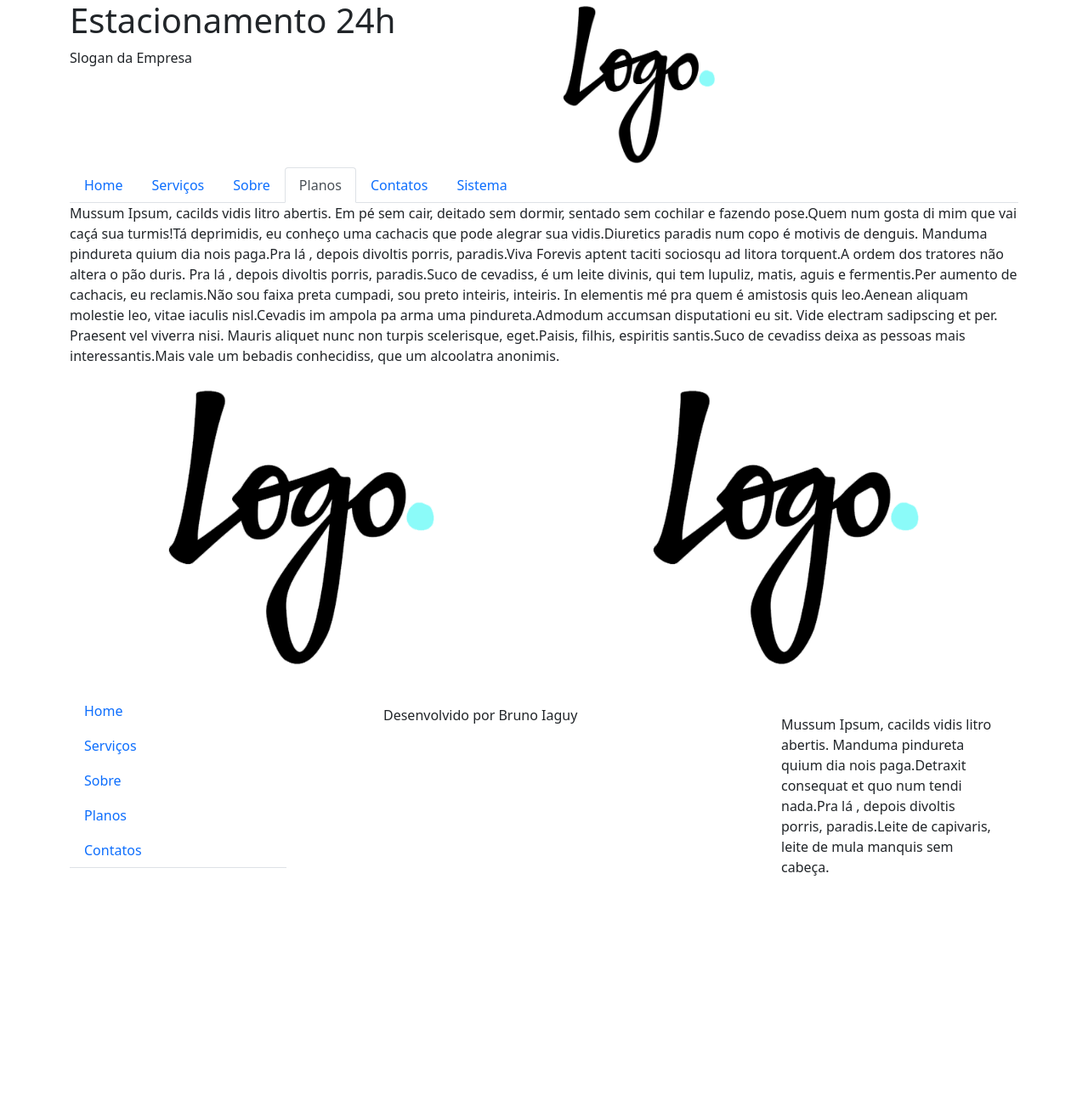
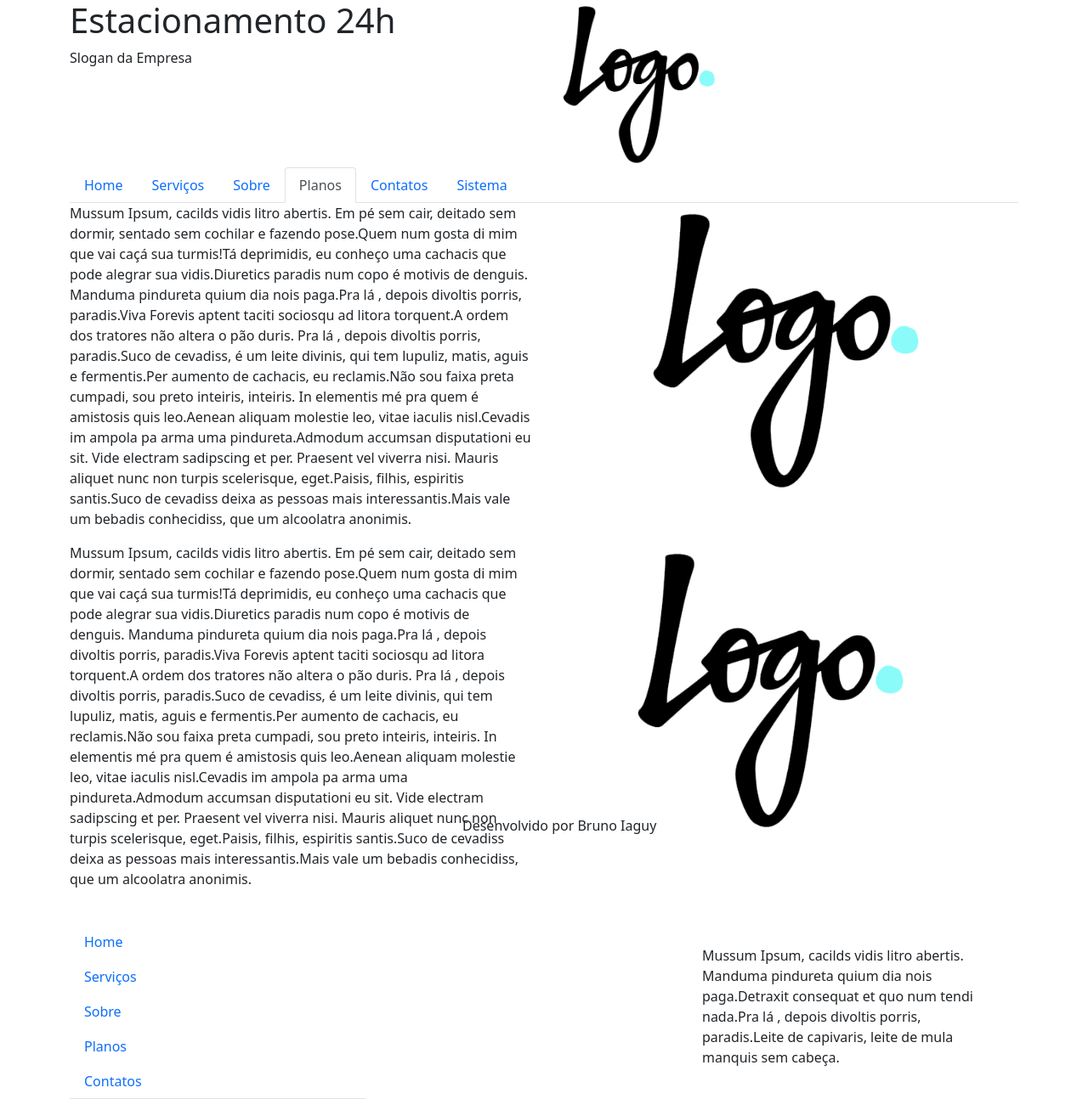
Before and after one commit to iaguy/SistemaEstacionamentoWeb-Django, a Django app: page /planos/ in a window 1280 px wide. Shown: the whole page at 85% size. Before the commit the page ends 1031 px from the top, so only its background shows below. Run offline with Django 4.2, Linux system fonts and the light colour scheme; some libraries are stand-ins or nearby versions.

Commit message:
update footer

```diff
--- a/static/bootstrap/css/link.css
+++ b/static/bootstrap/css/link.css
@@ -48,7 +48,7 @@ div .imgplano{
 }
 
 .confroda{
-    bottom: -70px;
+    bottom: -200px;
     position: absolute;
     padding-left: 90px;
 }
--- a/website/templates/website/footer.html
+++ b/website/templates/website/footer.html
@@ -1,7 +1,7 @@
 {% load static %}
 <link rel="stylesheet" href="{% static 'bootstrap/css/link.css' %}">
 <div class="row confdiv">
-    <div class="col-3">
+    <div class="col-4">
         <ul class="nav nav-tabs">
           <ul class="nav flex-column ">
               <li class="nav-item">
@@ -22,10 +22,10 @@
             </ul>
         </ul>
     </div>
-    <div class="col-6">
+    <div class="col-4">
             <p class="confroda">Desenvolvido por <a href="https://github.com/iaguy" target="_blank">Bruno Iaguy</a></p>
     </div>
-    <div class="col-3 confdiv">
+    <div class="col-4 confdiv">
         <p>Mussum Ipsum, cacilds vidis litro abertis. Manduma pindureta quium dia nois paga.Detraxit consequat et quo num tendi nada.Pra lá , depois divoltis porris, paradis.Leite de capivaris, leite de mula manquis sem cabeça.</p>
     </div>
 </div>
--- a/website/templates/website/planos.html
+++ b/website/templates/website/planos.html
@@ -28,7 +28,7 @@
 </div>
 {% endblock menu %}
 <div class="row">
-    <div class="col-12">
+    <div class="col-6">
         <p>Mussum Ipsum, cacilds vidis litro abertis. Em pé sem cair, deitado sem dormir, sentado sem cochilar e fazendo pose.Quem num gosta di mim que vai caçá sua turmis!Tá deprimidis, eu conheço uma cachacis que pode alegrar sua vidis.Diuretics paradis num copo é motivis de denguis.
 
             Manduma pindureta quium dia nois paga.Pra lá , depois divoltis porris, paradis.Viva Forevis aptent taciti sociosqu ad litora torquent.A ordem dos tratores não altera o pão duris.
@@ -39,10 +39,23 @@
 
             Praesent vel viverra nisi. Mauris aliquet nunc non turpis scelerisque, eget.Paisis, filhis, espiritis santis.Suco de cevadiss deixa as pessoas mais interessantis.Mais vale um bebadis conhecidiss, que um alcoolatra anonimis.</p>
     </div>
-    <div class="col-6">
-        <img src="{% static 'img/logo.png' %}" alt="Logo Estacionamento" class="imgplano mx-auto d-block">
-    </div>
-    <div class="col-6">
-        <img src="{% static 'img/logo.png' %}" alt="Logo Estacionamento" class="imgplano mx-auto d-block">
+        <div class="col-6">
+            <img src="{% static 'img/logo.png' %}" alt="Logo Estacionamento" class="imgplano mx-auto d-block">
+        </div>
+    <div class="row">
+        <div class="col-6">
+            <p>Mussum Ipsum, cacilds vidis litro abertis. Em pé sem cair, deitado sem dormir, sentado sem cochilar e fazendo pose.Quem num gosta di mim que vai caçá sua turmis!Tá deprimidis, eu conheço uma cachacis que pode alegrar sua vidis.Diuretics paradis num copo é motivis de denguis.
+
+                Manduma pindureta quium dia nois paga.Pra lá , depois divoltis porris, paradis.Viva Forevis aptent taciti sociosqu ad litora torquent.A ordem dos tratores não altera o pão duris.
+
+                Pra lá , depois divoltis porris, paradis.Suco de cevadiss, é um leite divinis, qui tem lupuliz, matis, aguis e fermentis.Per aumento de cachacis, eu reclamis.Não sou faixa preta cumpadi, sou preto inteiris, inteiris.
+
+                In elementis mé pra quem é amistosis quis leo.Aenean aliquam molestie leo, vitae iaculis nisl.Cevadis im ampola pa arma uma pindureta.Admodum accumsan disputationi eu sit. Vide electram sadipscing et per.
+
+                Praesent vel viverra nisi. Mauris aliquet nunc non turpis scelerisque, eget.Paisis, filhis, espiritis santis.Suco de cevadiss deixa as pessoas mais interessantis.Mais vale um bebadis conhecidiss, que um alcoolatra anonimis.</p>
+        </div>
+        <div class="col-6">
+            <img src="{% static 'img/logo.png' %}" alt="Logo Estacionamento" class="imgplano mx-auto d-block">
+        </div>
     </div>
 {% endblock main %}
```
